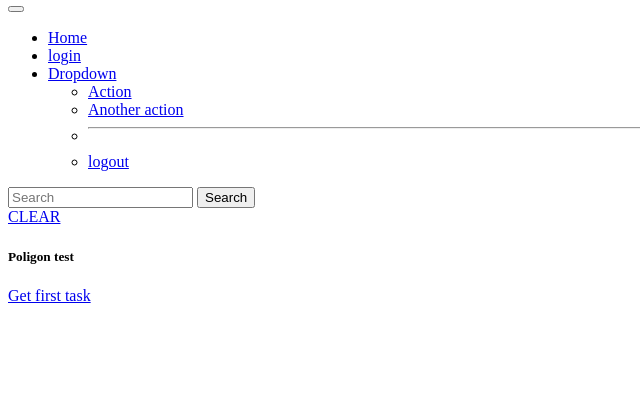
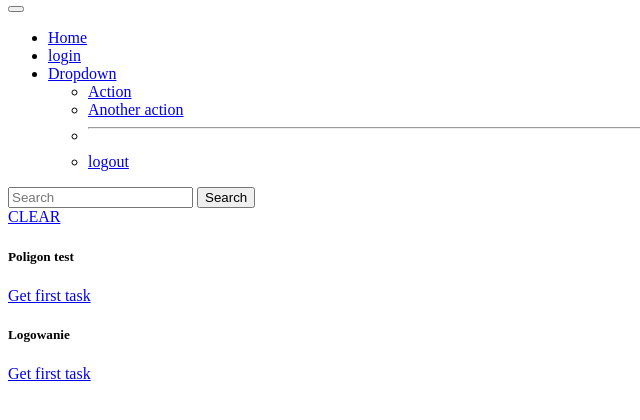
Before and after one commit to JanMadon/AssistantAI, a Symfony app: template templates/aiDevs3/aidev3_prework_base.html.twig in a window 1280 px wide. Shown: the part 231-651 px from the top of the page, without its empty margins (0-640 px from the left). Run offline with Twig, Linux system fonts and the light colour scheme; the template is opened without the code that fills it, so the values that code supplies are empty; some libraries are stand-ins or nearby versions.

Commit message:
AIDevs3 solving the login task, added entpoint to .env

```diff
--- a/config/services.yaml
+++ b/config/services.yaml
@@ -14,6 +14,8 @@ parameters:
     WIKI_ID_CLIENT: '%env(WIKI_ID_CLIENT)%'
     WIKI_SECRET_CLIENT: '%env(WIKI_SECRET_CLIENT)%'
     WIKI_API_TOKEN: '%env(WIKI_API_TOKEN)%'
+    AI3_ENDPOINTS:
+        S1E1_LOGIN: '%env(S1E1_LOGIN)%'
 
 
 
--- a/templates/aiDevs3/aidev3_prework_base.html.twig
+++ b/templates/aiDevs3/aidev3_prework_base.html.twig
@@ -4,25 +4,44 @@
 
 {% block body %}
     <a href="?" class="btn btn-warning">CLEAR</a>
-    <div class="row">
-        <div class="col-3 m-5">
+    <div class="row m-1">
+        <div class="col-3 m-1">
             <div class="card">
                 <div class="card-body">
                     <h5 class="card-title">Poligon test</h5>
-{#                    <p class="card-text">starts session.</p>#}
                     <a href="?task=poligon" class="btn btn-primary">Get first task</a>
                 </div>
             </div>
         </div>
+        <div class="col-3 m-1">
+            <div class="card">
+                <div class="card-body">
+                    <h5 class="card-title">Logowanie</h5>
+                    <a href="?task=login" class="btn btn-primary">Get first task</a>
+                </div>
+            </div>
+        </div>
     </div>
-    <div class="row">
+    <div class="row mx-5">
         {% if result ?? null %}
-        <div class="m-5 text-info">
-            <p>task name: {{ result.task }}</p>
-            <p>response code: {{ result.code }}</p>
-            <p>api code: {{ result.data.code }}</p>
-            <p>api massage: {{ result.data.message }} </p>
-        <div>
+            <div class="m-5 text-info">
+                <p>task name: {{ result.task }}</p>
+                <p>response code: {{ result.code }}</p>
+                <p>api code: {{ result.data.code }}</p>
+                <p>api massage: {{ result.data.message }} </p>
+            </div>
+        {% endif %}
+
+        {% if html  %}
+            <p> question: {{ question }}</p>
+            <p> answer: {{ answer}} </p>
+
+            Response HTML
+            <div class="border border-danger m-1">
+
+                {{ html|raw }}
+
+            </div>
         {% endif %}
     </div>
 
```
Also changed, not shown: src/Controller/AiDevs3/AiDevsController.php (+9 -4 lines), src/Service/Aidev3/AiDev3PreWorkService.php (+47 -1 lines).
